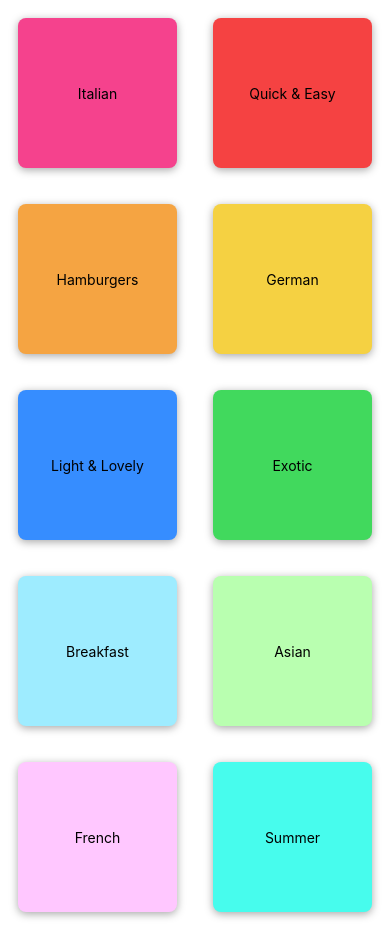
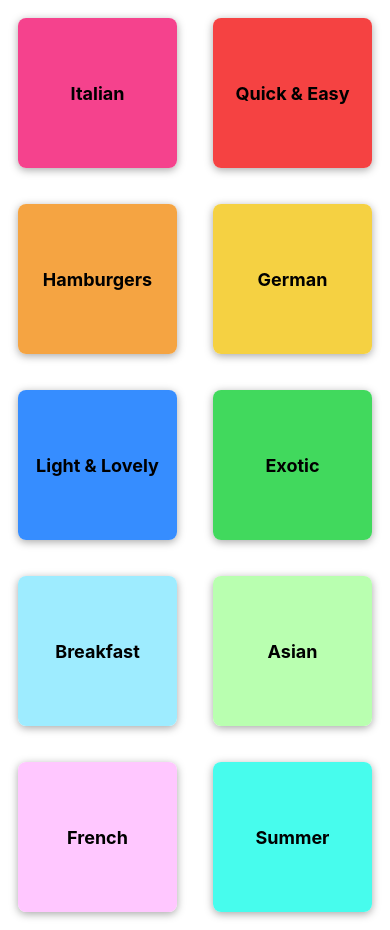
Before and after one commit to mbugua70/react_native_basics, a React Native app: screen / in a window 390 px wide. Built offline with nearby package versions, Linux system fonts and the light colour scheme.

Commit message:
react navigation

```diff
--- a/App.js
+++ b/App.js
@@ -1,12 +1,18 @@
 import { StatusBar } from 'expo-status-bar';
 import { SafeAreaView, StyleSheet, Text, View } from 'react-native';
-import CategoriesScreen from './screens/CategoriesScreen';
+import * as SystemUI from "expo-system-ui";
+import CategoriesScreen from "./screens/CategoriesScreen";
+import { useEffect } from "react";
 
 export default function App() {
+  useEffect(() => {
+    SystemUI.getBackgroundColorAsync("#24180f");
+  }, []);
   return (
     <>
+      <StatusBar style="light" />
       <SafeAreaView>
-        <CategoriesScreen/>
+        <CategoriesScreen />
       </SafeAreaView>
     </>
   );
--- a/app.json
+++ b/app.json
@@ -5,6 +5,7 @@
     "version": "1.0.0",
     "orientation": "portrait",
     "icon": "./assets/icon.png",
+
     "splash": {
       "image": "./assets/splash.png",
       "resizeMode": "contain",
@@ -13,16 +14,14 @@
     "updates": {
       "fallbackToCacheTimeout": 0
     },
-    "assetBundlePatterns": [
-      "**/*"
-    ],
+    "assetBundlePatterns": ["**/*"],
     "ios": {
       "supportsTablet": true
     },
     "android": {
       "adaptiveIcon": {
         "foregroundImage": "./assets/adaptive-icon.png",
-        "backgroundColor": "#FFFFFF"
+        "backgroundColor": "#ffffff"
       }
     },
     "web": {
--- a/components/CategoryGridItem.js
+++ b/components/CategoryGridItem.js
@@ -1,23 +1,33 @@
-import { View, Text, Pressable, StyleSheet, ScrollView } from 'react-native'
+import {
+  View,
+  Text,
+  Pressable,
+  StyleSheet,
+  ScrollView,
+  Platform,
+} from "react-native";
 
-
-const CategoryGridItem = ({title, color}) => {
+const CategoryGridItem = ({ title, color }) => {
   return (
-    <View style={[styles.gridNavItem, {backgroundColor: color}]}>
-      <Pressable style={styles.buttonContainer}>
-        <View style={styles.innerGridContainer}>
-            <Text style="">
-                {title}
-            </Text>
+    <View style={styles.gridNavItem}>
+      <Pressable
+        android_ripple={{ color: "#ccc" }}
+        style={({ pressed }) => [
+          styles.buttonContainer,
+          pressed ? styles.pressedButton : null,
+        ]}
+      >
+        <View style={[styles.innerGridContainer, { backgroundColor: color }]}>
+          <Text style={styles.title}>{title}</Text>
         </View>
       </Pressable>
     </View>
-  )
-}
+  );
+};
 
-export default CategoryGridItem
+export default CategoryGridItem;
 
-const  styles = StyleSheet.create({
+const styles = StyleSheet.create({
   gridNavItem: {
     flex: 1,
     margin: 18,
@@ -26,23 +36,29 @@ const  styles = StyleSheet.create({
     height: 150,
     shadowRadius: 8,
     shadowColor: "black",
-        shadowOffset: {width: 0, height: 2},
-        shadowOpacity: 0.35
+    backgroundColor: "white",
+    shadowOffset: { width: 0, height: 2 },
+    shadowOpacity: 0.35,
+    overflow: Platform.OS === "android" ? "hidden" : "visible",
   },
 
   buttonContainer: {
-      flex: 1
+    flex: 1,
+  },
+  pressedButton: {
+    opacity: 0.5,
   },
 
   innerGridContainer: {
     flex: 1,
     padding: 16,
+    borderRadius: 8,
     justifyContent: "center",
     alignItems: "center",
   },
 
   title: {
-        fontWeight: 'bold',
-        fontSize: 24
-    }
-})
+    fontWeight: "bold",
+    fontSize: 18,
+  },
+});
--- a/package.json
+++ b/package.json
@@ -15,7 +15,8 @@
     "react": "18.3.1",
     "react-dom": "18.3.1",
     "react-native": "0.76.2",
-    "react-native-web": "0.19.13"
+    "react-native-web": "0.19.13",
+    "expo-system-ui": "~4.0.4"
   },
   "devDependencies": {
     "@babel/core": "^7.26.0"
```
Also changed, not shown: 1 other file (tests, documents, lock files or other folders). Lines whose indentation alone changed are shown as unchanged.
